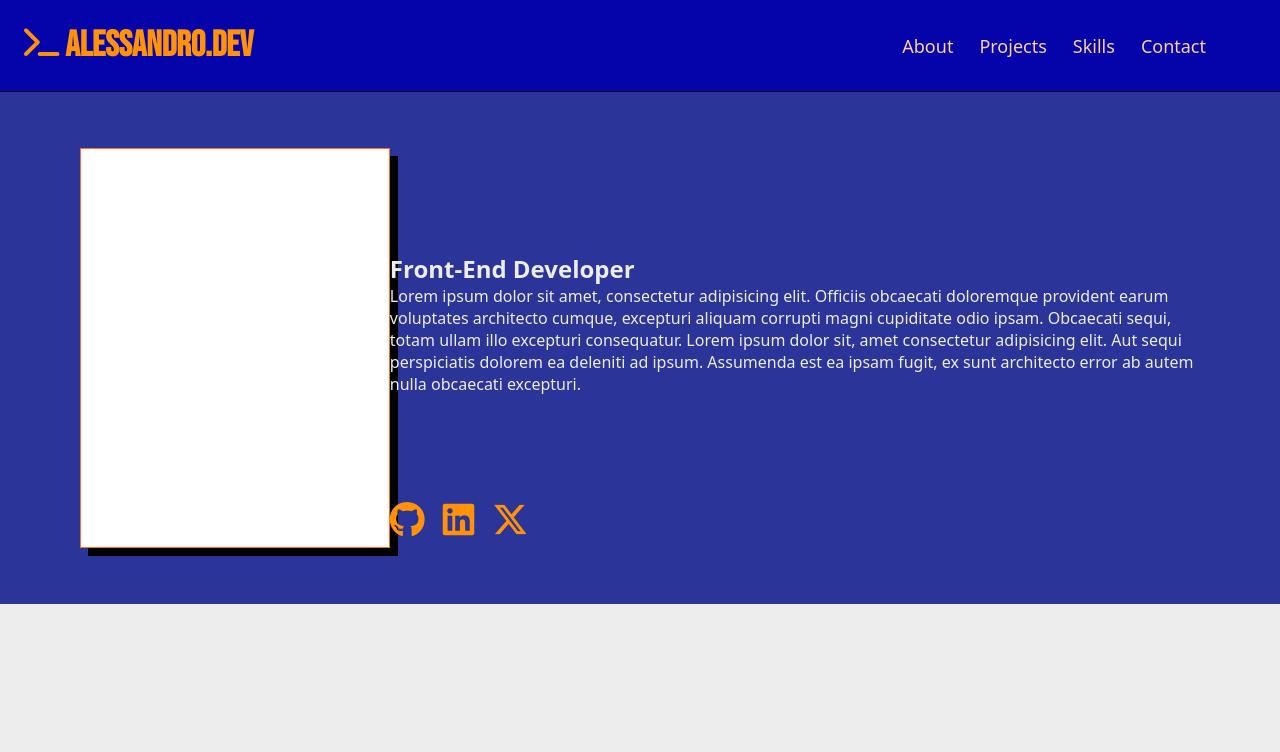
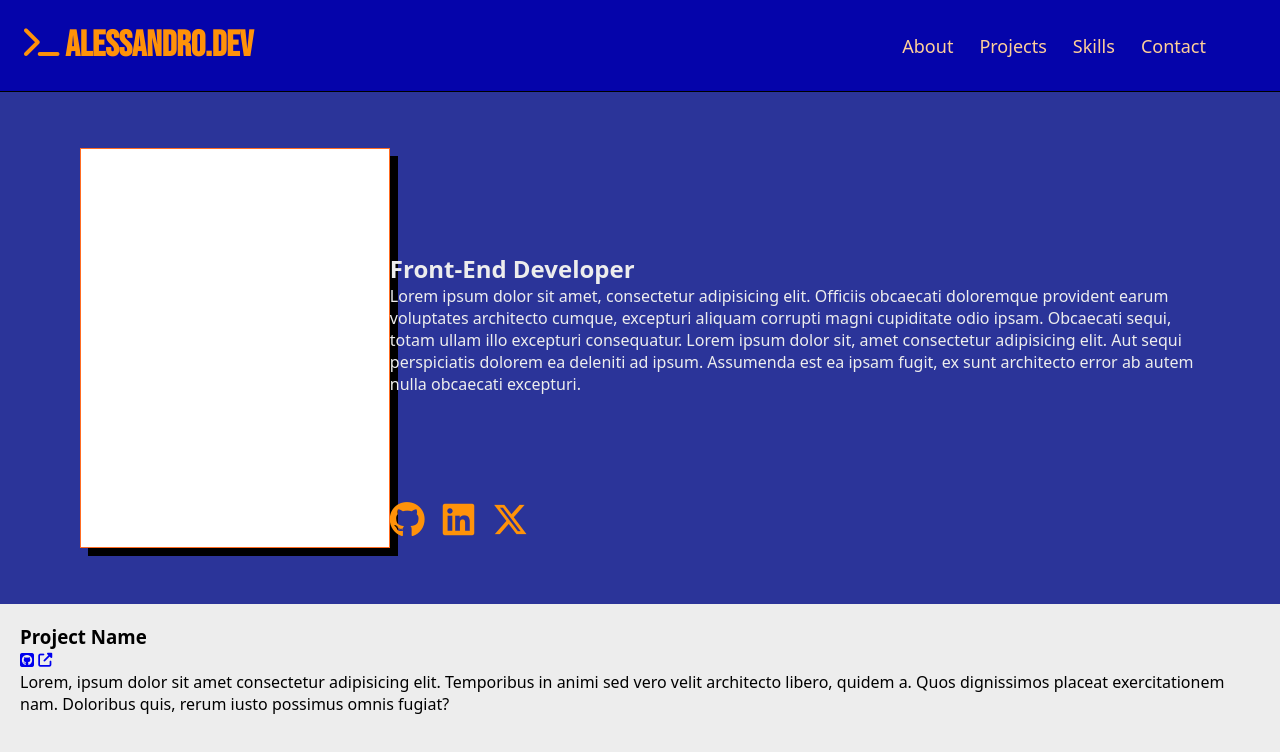
Before and after one commit to Chinchilla15/portfolio, a plain HTML site: page index.html in a window 1280 px wide. Drawn offline with Linux system fonts and the light colour scheme; a web font is replaced by a local one.

Commit message:
Add: styles for project cards + example card

```diff
--- a/index.html
+++ b/index.html
@@ -66,16 +66,26 @@
     </header>
     <main>
       <div id="projects-container">
-        <div></div>
-        <div></div>
-        <div></div>
-        <div></div>
-        <div></div>
-        <div></div>
-        <div></div>
-        <div></div>
-        <div></div>
-        <div></div>
+        <div class="project-card">
+          <div class="image"></div>
+          <div class="project-info-container">
+            <h3 class="project-name">Project Name</h3>
+            <div class="links-box">
+              <a href="#" class="repo-link" title="Github Repo Link"
+                ><i class="fa-brands fa-square-github"></i
+              ></a>
+              <a href="#" class="live-link" title="Live Site Link"
+                ><i class="fa-solid fa-up-right-from-square fa-sm"></i
+              ></a>
+            </div>
+            <p class="project-description">
+              Lorem, ipsum dolor sit amet consectetur adipisicing elit.
+              Temporibus in animi sed vero velit architecto libero, quidem a.
+              Quos dignissimos placeat exercitationem nam. Doloribus quis, rerum
+              iusto possimus omnis fugiat?
+            </p>
+          </div>
+        </div>
       </div>
     </main>
 
```
